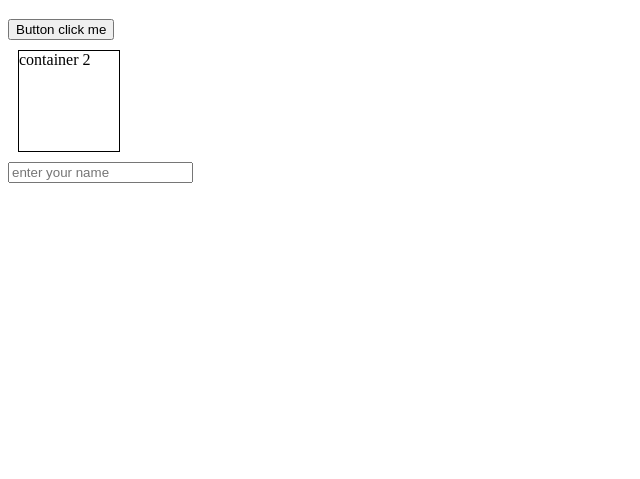
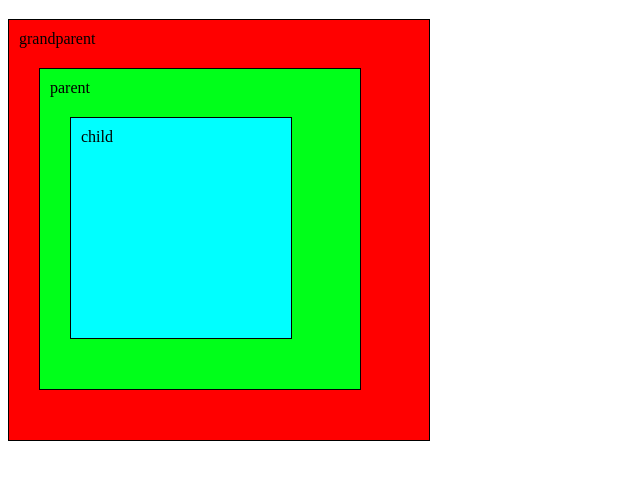
Before and after one commit to thakurutkarsh22/JavascriptBootcamp2, a plain HTML site: page LiveClass/11.Events/3.CaptureAndBubble(propogation)/index.html in a window 1280 px wide. Shown: the part 61-540 px from the top of the page, without its empty margins (0-640 px from the left). Drawn offline with Linux system fonts and the light colour scheme; files that its build step writes are made by us from their sources.

Commit message:
capture and bubble phase

```diff
--- a/LiveClass/11.Events/3.CaptureAndBubble(propogation)/index.html
+++ b/LiveClass/11.Events/3.CaptureAndBubble(propogation)/index.html
@@ -10,13 +10,25 @@
         <h1>Capture and bubble</h1>
 
 
-        <button id="button">Button click me </button>
+        <!-- <button id="button">Button click me </button>
 
         <div id="container2" class="container" style="height: 100px; width: 100px; border: 1px solid black; margin: 10px;">
             container 2
         </div>
 
-        <input type="text" id="inputbox" placeholder="enter your name">
+        <input type="text" id="inputbox" placeholder="enter your name"> -->
+
+
+        <div class="container" id="grandparent">
+            grandparent
+            <div class="container" id="parent">
+                parent
+                <div class="container" id="child">
+                    child
+                </div>
+            </div>
+        </div>
+
 
         <script src="./script.js"></script>
     </body>
--- a/LiveClass/11.Events/3.CaptureAndBubble(propogation)/script.js
+++ b/LiveClass/11.Events/3.CaptureAndBubble(propogation)/script.js
@@ -16,7 +16,132 @@
 const containerTwoElement = document.getElementById("container2");
 
 // BUBBLE  PHASE ADD EVENT LISTNER
+/*
 containerTwoElement.addEventListener("click", (event) => {
     console.log(event.target) // value
     console.log("hey I am container and I am clicked")
 })
+
+*/
+
+/*
+    BUBBLING EVENT LISTNER (right side)
+
+    childElement.addEventListener("click", (event) => {
+        console.log("child clicked");
+    })
+
+    CAPTURE EVENT LISTNER  (left side)
+
+    childElement.addEventListener("click", (event) => {
+        console.log("child clicked");
+    }, true)
+
+
+*/
+
+
+
+const parentElement = document.getElementById("parent");
+const childElement = document.getElementById("child");
+const gprandParentElement = document.getElementById("grandparent");
+
+
+// ---------- EXAMPLE  ------------
+
+/*
+// Question1: click on child
+
+childElement.addEventListener("click", (event) => {
+    console.log("child clicked");
+})
+
+// Answer : child clicked
+
+*/
+
+/*
+// Question2: click on child
+
+childElement.addEventListener("click", (event) => {
+    console.log("child clicked");
+})
+
+gprandParentElement.addEventListener("click", (event) => {
+    console.log("grandparent clicked");
+})
+
+// Answer : child clicked
+// grandparent clicked"
+*/
+
+
+/*
+// Question3: click on Parent
+
+childElement.addEventListener("click", (event) => {
+    console.log("child clicked");
+})
+
+gprandParentElement.addEventListener("click", (event) => {
+    console.log("grandparent clicked");
+})
+
+// Answer : grandparent clicked
+
+*/
+
+/*
+// Question4: click on CHILD
+
+childElement.addEventListener("click", (event) => {
+    console.log("child clicked");
+}, true)
+
+gprandParentElement.addEventListener("click", (event) => {
+    console.log("grandparent clicked");
+}, true)
+
+// Answer : grandparent clicked
+// child clicked
+*/
+
+
+/*
+// Question5: click on parent
+
+childElement.addEventListener("click", (event) => {
+    console.log("child clicked");
+})
+
+parentElement.addEventListener("click", () => {
+    console.log("parent clicked")
+})
+
+gprandParentElement.addEventListener("click", (event) => {
+    console.log("grandparent clicked");
+}, true)
+
+// Answer : Grandparent clicked
+// parent  clicked
+
+*/
+
+/*
+// Question6: click on child
+
+childElement.addEventListener("click", (event) => {
+    console.log("child clicked");
+}, false)
+
+parentElement.addEventListener("click", () => {
+    console.log("parent clicked")
+}, true)
+
+gprandParentElement.addEventListener("click", (event) => {
+    console.log("grandparent clicked");
+}, false)
+
+// Answer : parent clicked , child clicked grandparent clicked
+
+*/
--- /dev/null
+++ b/LiveClass/11.Events/3.CaptureAndBubble(propogation)/style.css
@@ -0,0 +1,29 @@
+.container {
+    border: 1px solid black;
+    padding: 10px;
+}
+
+
+#grandparent {
+    width: 400px;
+    height: 400px;
+
+    background-color: red;
+}
+
+#parent {
+    width: 300px;
+    height: 300px;
+
+    margin: 20px;
+
+    background-color: rgb(0, 255, 26);
+}
+
+#child {
+    width: 200px;
+    height: 200px;
+
+    margin: 20px;
+    background-color: aqua;
+}
```
